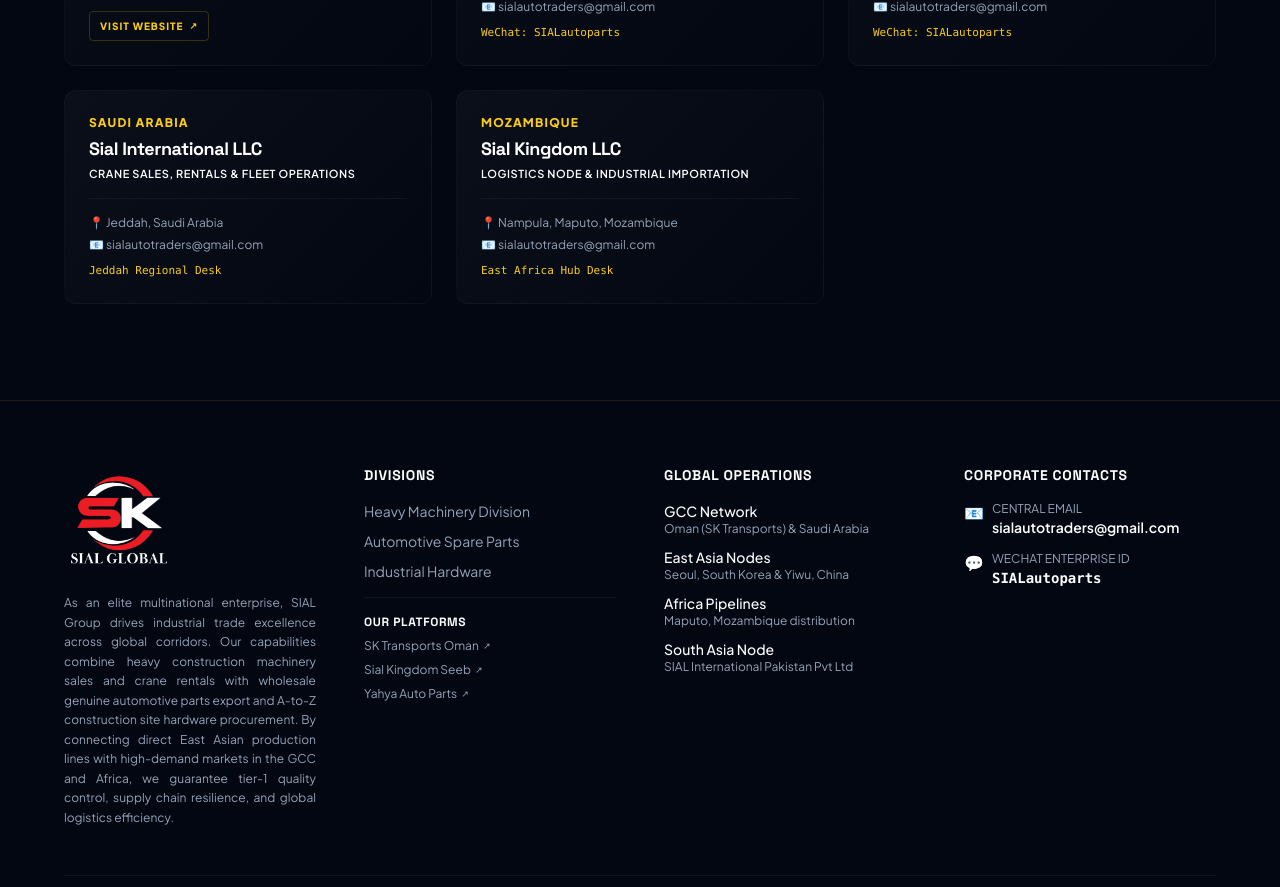
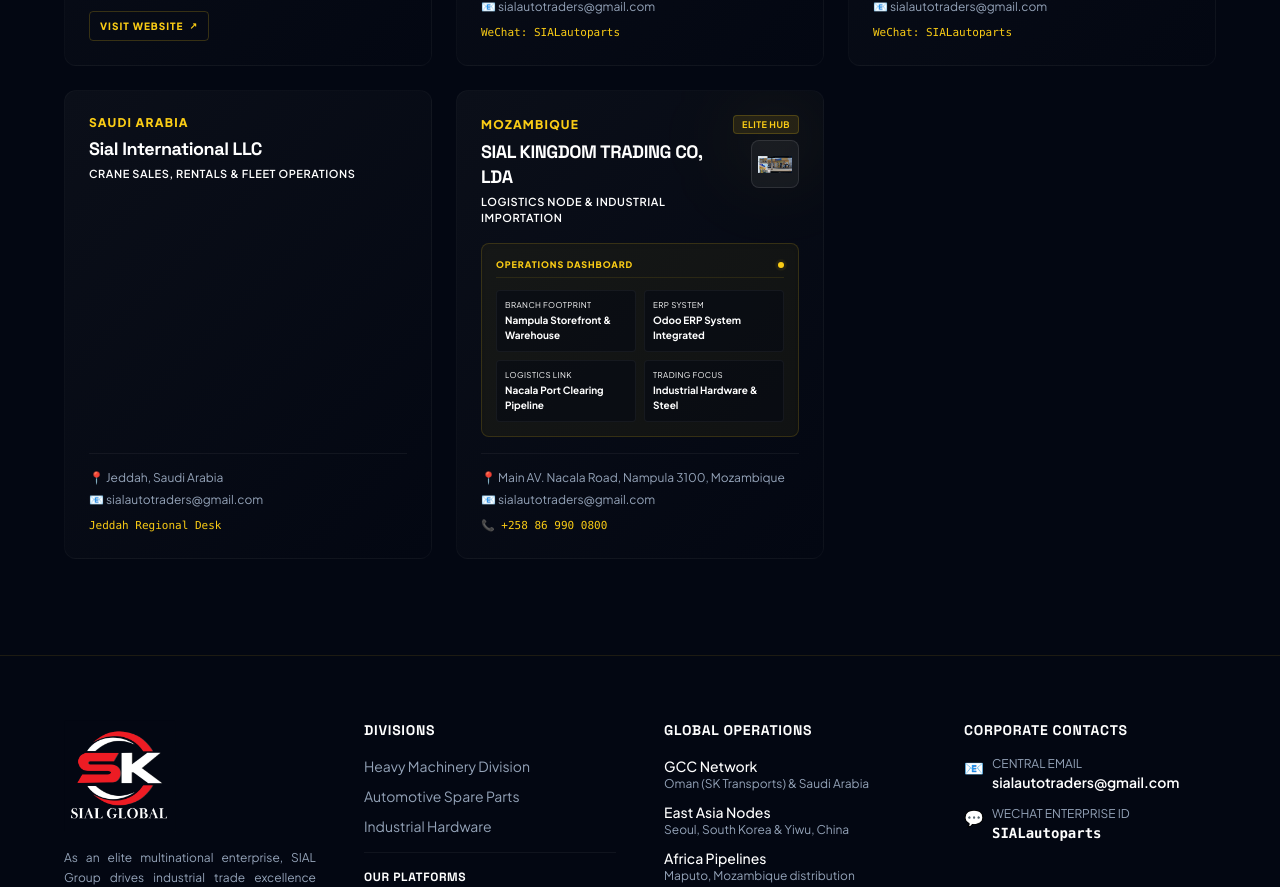
Before and after one commit to ahmedsial1/skglobal, a Next.js app: page /about in a window 1280 px wide. Shown: the part 3397-4284 px from the top of the page. Built offline with nearby package versions, Linux system fonts and the light colour scheme.

Commit message:
feat: integrate Mozambique storefront and showroom product photos and update office address/contacts

```diff
--- a/app/contact/page.tsx
+++ b/app/contact/page.tsx
@@ -146,11 +146,17 @@ const OFFICES_DATA: Record<Language, Array<{
     {
       country: "Mozambique",
       countryEn: "Mozambique",
-      entity: "Sial Kingdom LLC",
+      entity: "SIAL KINGDOM TRADING CO, LDA",
       role: "Logistics Node & Industrial Importation",
-      address: "Nampula, Maputo, Mozambique",
+      address: "Main AV. Nacala Road, Nampula 3100, Mozambique",
       email: "sialautotraders@gmail.com",
-      contact: "East Africa Hub Desk",
+      contact: "📞 +258 86 990 0800",
+      details: [
+        "Storefront: Premier industrial hardware storefront in Nampula.",
+        "Clearance: Strategic Nacala port shipping and clearing pipeline.",
+        "Inventory: Complete selection of genuine tools, construction steel, and hardware.",
+        "Contact: +258 86 990 0800 / sialautotraders@gmail.com"
+      ]
     },
     {
       country: "Pakistan",
@@ -244,11 +250,17 @@ const OFFICES_DATA: Record<Language, Array<{
     {
       country: "موزمبيق",
       countryEn: "Mozambique",
-      entity: "شركة سيال كينجدوم ش.م.م",
+      entity: "SIAL KINGDOM TRADING CO, LDA",
       role: "مركز اللوجستيات والاستيراد الصناعي",
-      address: "نامبولا، مابوتو، موزمبيق",
+      address: "شارع ناكالا الرئيسي، نامبولا 3100، موزمبيق",
       email: "sialautotraders@gmail.com",
-      contact: "مكتب شرق أفريقيا",
+      contact: "📞 +258 86 990 0800",
+      details: [
+        "الواجهة: متجر الأدوات الصناعية الرئيسي في نامبولا.",
+        "التخليص: خط شحن وتخليص جمركي استراتيجي عبر ميناء ناكالا.",
+        "المخزون: تشكيلة كاملة من الأدوات الأصلية، فولاذ البناء، والمعدات.",
+        "الاتصال: +258 86 990 0800 / sialautotraders@gmail.com"
+      ]
     },
     {
       country: "باكستان",
@@ -342,11 +354,17 @@ const OFFICES_DATA: Record<Language, Array<{
     {
       country: "莫桑比克",
       countryEn: "Mozambique",
-      entity: "Sial Kingdom LLC",
+      entity: "SIAL KINGDOM TRADING CO, LDA",
       role: "物流枢纽及工业物资进口",
-      address: "莫桑比克马普托、楠普拉",
+      address: "莫桑比克楠普拉市主干道纳卡拉路3100号",
       email: "sialautotraders@gmail.com",
-      contact: "东非枢纽部",
+      contact: "📞 +258 86 990 0800",
+      details: [
+        "门店: 位于楠普拉的优质工业五金与建材展示门店。",
+        "清关: 依托纳卡拉港的战略航运与高效清关通道。",
+        "库存: 备有齐全的正品工具、建筑钢材及工业五金零配件。",
+        "联系方式: +258 86 990 0800 / sialautotraders@gmail.com"
+      ]
     },
     {
       country: "巴基斯坦",
@@ -440,11 +458,17 @@ const OFFICES_DATA: Record<Language, Array<{
     {
       country: "모잠비크",
       countryEn: "Mozambique",
-      entity: "Sial Kingdom LLC",
+      entity: "SIAL KINGDOM TRADING CO, LDA",
       role: "아프리카 물류 거점 및 산업 자재 수입",
-      address: "모잠비크 마푸토, 남풀라",
+      address: "모잠비크 남풀라 메인 Nacala Road 3100",
       email: "sialautotraders@gmail.com",
-      contact: "동아프리카 허브 데스크",
+      contact: "📞 +258 86 990 0800",
+      details: [
+        "오프라인 매장: 남풀라 소재 프리미엄 산업 하드웨어 및 건자재 전시장.",
+        "통관: 나칼라 항구를 통한 전략적 해상 운송 및 고속 통관 파이프라인.",
+        "재고: 정품 수공구, 건설용 구조강 및 오프라인 하드웨어 자재 완비.",
+        "연락처: +258 86 990 0800 / sialautotraders@gmail.com"
+      ]
     },
     {
       country: "파키스탄",
@@ -538,11 +562,17 @@ const OFFICES_DATA: Record<Language, Array<{
     {
       country: "موزمبیق",
       countryEn: "Mozambique",
-      entity: "سیال کنگڈم کمپنی",
+      entity: "SIAL KINGDOM TRADING CO, LDA",
       role: "لاجسٹکس اور صنعتی درآمد کا مرکز",
-      address: "نامپولا، ماپوتو، موزمبیق",
+      address: "مین اے وی۔ ناکالا روڈ، نامپولا 3100، موزمبیق",
       email: "sialautotraders@gmail.com",
-      contact: "مشرقی افریقہ ہب ڈیسک",
+      contact: "📞 +258 86 990 0800",
+      details: [
+        "سٹور فرنٹ: نامپولا میں پریمیئر صنعتی ہارڈویئر اور تعمیراتی مواد کا سٹور۔",
+        "کلیئرنس: ناکالا بندرگاہ کے ذریعے اسٹریٹجک شپنگ اور کسٹمز کلیئرنس پائپ لائن۔",
+        "انونٹری: حقیقی ٹولز، تعمیراتی اسٹیل اور ہارڈویئر کا مکمل اسٹاک۔",
+        "رابطہ: +258 86 990 0800 / sialautotraders@gmail.com"
+      ]
     },
     {
       country: "پاکستان",
--- a/app/hardware/page.tsx
+++ b/app/hardware/page.tsx
@@ -1,6 +1,6 @@
 "use client";
 
-import React from "react";
+import React, { useState } from "react";
 import Link from "next/link";
 import Image from "next/image";
 import ScrollReveal from "@/components/ScrollReveal";
@@ -9,6 +9,7 @@ import { useLanguage } from "@/context/LanguageContext";
 
 export default function Hardware() {
   const { t } = useLanguage();
+  const [currentSlide, setCurrentSlide] = useState(0);
 
   return (
     <div className="bg-sial-slate-dark text-white min-h-screen py-16 md:py-24">
@@ -69,15 +70,47 @@ export default function Hardware() {
                 </div>
               </div>
 
-              {/* Image Column */}
-              <div className="lg:col-span-4 flex justify-center w-full">
-                <div className="relative w-full aspect-[4/5] rounded-xl overflow-hidden border border-white/10 shadow-2xl">
-                  <Image
-                    src="/mozambique_hardware.png"
-                    alt="Bulk industrial hardware shipments unloading in Maputo port, Mozambique - SIAL Group"
-                    fill
-                    className="object-cover"
-                    sizes="(max-w-768px) 100vw, 300px"
+              {/* Image Carousel Column */}
+              <div className="lg:col-span-4 flex flex-col items-center w-full space-y-3">
+                <div className="relative w-full aspect-[4/5] rounded-xl overflow-hidden border border-white/10 shadow-2xl bg-sial-slate-dark">
+                  {currentSlide === 0 ? (
+                    <Image
+                      src="/mozambique_storefront.png"
+                      alt="SIAL Kingdom Trading storefront in Nampula, Mozambique"
+                      fill
+                      className="object-cover transition-all duration-500"
+                      sizes="(max-w-768px) 100vw, 300px"
+                      priority
+                    />
+                  ) : (
+                    <Image
+                      src="/mozambique_product.png"
+                      alt="SIAL Kingdom Trading showroom and products in Mozambique"
+                      fill
+                      className="object-cover transition-all duration-500"
+                      sizes="(max-w-768px) 100vw, 300px"
+                      priority
+                    />
+                  )}
+                  {/* Subtle caption overlay */}
+                  <div className="absolute bottom-0 inset-x-0 bg-black/60 backdrop-blur-xs p-3 text-center text-[10px] text-sial-gray-light border-t border-white/5 font-sans">
+                    {currentSlide === 0
+                      ? "SIAL Kingdom Trading Storefront - Nampula, Mozambique"
+                      : "SIAL Kingdom Trading Showroom & Stock - Mozambique"}
+                  </div>
+                </div>
+
+                {/* Carousel Indicators */}
+                <div className="flex space-x-2">
+                  <button
+                    onClick={() => setCurrentSlide(0)}
+                    className={`h-2 w-2 rounded-full transition-all duration-300 ${currentSlide === 0 ? "bg-sial-gold w-5" : "bg-white/20 hover:bg-white/40"}`}
+                    aria-label="View Storefront Photo"
+                  />
+                  <button
+                    onClick={() => setCurrentSlide(1)}
+                    className={`h-2 w-2 rounded-full transition-all duration-300 ${currentSlide === 1 ? "bg-sial-gold w-5" : "bg-white/20 hover:bg-white/40"}`}
+                    aria-label="View Product Photo"
                   />
                 </div>
               </div>
--- a/components/NetworkDirectory.tsx
+++ b/components/NetworkDirectory.tsx
@@ -254,12 +254,20 @@ const NETWORK_COMPANIES_DATA: Record<Language, Array<{
     },
     {
       id: "sial-kingdom-mz",
-      name: "Sial Kingdom LLC",
+      name: "SIAL KINGDOM TRADING CO, LDA",
       country: "Mozambique",
-      address: "Nampula, Maputo, Mozambique",
+      address: "Main AV. Nacala Road, Nampula 3100, Mozambique",
       role: "Logistics Node & Industrial Importation",
       email: "sialautotraders@gmail.com",
-      contact: "East Africa Hub Desk",
+      contact: "📞 +258 86 990 0800",
+      isEnhanced: true,
+      enhancedDetails: {
+        branches: "Nampula Storefront & Warehouse",
+        erp: "Odoo ERP System Integrated",
+        logistics: "Nacala Port Clearing Pipeline",
+        backbone: "Industrial Hardware & Steel"
+      },
+      logo: "/mozambique_storefront.png"
     }
   ],
   ar: [
@@ -382,12 +390,20 @@ const NETWORK_COMPANIES_DATA: Record<Language, Array<{
     },
     {
       id: "sial-kingdom-mz",
-      name: "شركة سيال كينجدوم ش.م.م",
+      name: "SIAL KINGDOM TRADING CO, LDA",
       country: "Mozambique",
-      address: "نامبولا، مابوتو، موزمبيق",
+      address: "شارع ناكالا الرئيسي، نامبولا 3100، موزمبيق",
       role: "مركز اللوجستيات والاستيراد الصناعي",
       email: "sialautotraders@gmail.com",
-      contact: "مكتب شرق أفريقيا",
+      contact: "📞 +258 86 990 0800",
+      isEnhanced: true,
+      enhancedDetails: {
+        branches: "متجر ومستودع نامبولا",
+        erp: "نظام Odoo ERP متكامل",
+        logistics: "ممر تخليص ميناء ناكالا",
+        backbone: "المعدات الصناعية والحديد"
+      },
+      logo: "/mozambique_storefront.png"
     }
   ],
   zh: [
@@ -510,12 +526,20 @@ const NETWORK_COMPANIES_DATA: Record<Language, Array<{
     },
     {
       id: "sial-kingdom-mz",
-      name: "Sial Kingdom LLC",
+      name: "SIAL KINGDOM TRADING CO, LDA",
       country: "Mozambique",
-      address: "莫桑比克马普托、楠普拉",
+      address: "莫桑比克楠普拉市主干道纳卡拉路3100号",
       role: "物流枢纽及工业物资进口",
       email: "sialautotraders@gmail.com",
-      contact: "东非枢纽部",
+      contact: "📞 +258 86 990 0800",
+      isEnhanced: true,
+      enhancedDetails: {
+        branches: "楠普拉门店与大型仓库",
+        erp: "已集成 Odoo ERP 系统",
+        logistics: "纳卡拉港口清关通道",
+        backbone: "工业五金与建筑钢材"
+      },
+      logo: "/mozambique_storefront.png"
     }
   ],
   ko: [
@@ -638,12 +662,20 @@ const NETWORK_COMPANIES_DATA: Record<Language, Array<{
     },
     {
       id: "sial-kingdom-mz",
-      name: "Sial Kingdom LLC",
+      name: "SIAL KINGDOM TRADING CO, LDA",
       country: "Mozambique",
-      address: "모잠비크 마푸토, 남풀라",
+      address: "모잠비크 남풀라 메인 Nacala Road 3100",
       role: "아프리카 물류 거점 및 산업 자재 수입",
       email: "sialautotraders@gmail.com",
-      contact: "동아프리카 허브 데스크",
+      contact: "📞 +258 86 990 0800",
+      isEnhanced: true,
+      enhancedDetails: {
+        branches: "남풀라 전시장 및 보관창고",
+        erp: "Odoo ERP 통합 물류 관리 적용",
+        logistics: "나칼라 항구 통관 파이프라인",
+        backbone: "산업 하드웨어 및 건설용 강재"
+      },
+      logo: "/mozambique_storefront.png"
     }
   ],
   ur: [
@@ -766,12 +798,20 @@ const NETWORK_COMPANIES_DATA: Record<Language, Array<{
     },
     {
       id: "sial-kingdom-mz",
-      name: "سیال کنگڈم کمپنی",
+      name: "SIAL KINGDOM TRADING CO, LDA",
       country: "Mozambique",
-      address: "نامپولا، ماپوتو، موزمبیق",
+      address: "مین اے وی۔ ناکالا روڈ، نامپولا 3100، موزمبیق",
       role: "لاجسٹکس اور صنعتی درآمد کا مرکز",
       email: "sialautotraders@gmail.com",
-      contact: "مشرقی افریقہ ہب ڈیسک",
+      contact: "📞 +258 86 990 0800",
+      isEnhanced: true,
+      enhancedDetails: {
+        branches: "نامپولا اسٹور اور گودام",
+        erp: "Odoo ERP سسٹم مربوط ہے",
+        logistics: "ناکالا پورٹ کلیئرنس پائپ لائن",
+        backbone: "صنعتی ہارڈویئر اور اسٹیل"
+      },
+      logo: "/mozambique_storefront.png"
     }
   ]
 };
```
Also changed, not shown: public/mozambique_product.png (added), public/mozambique_storefront.png (added).
